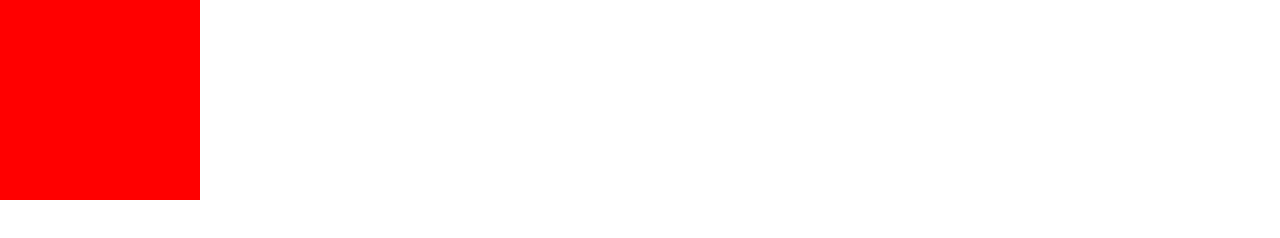
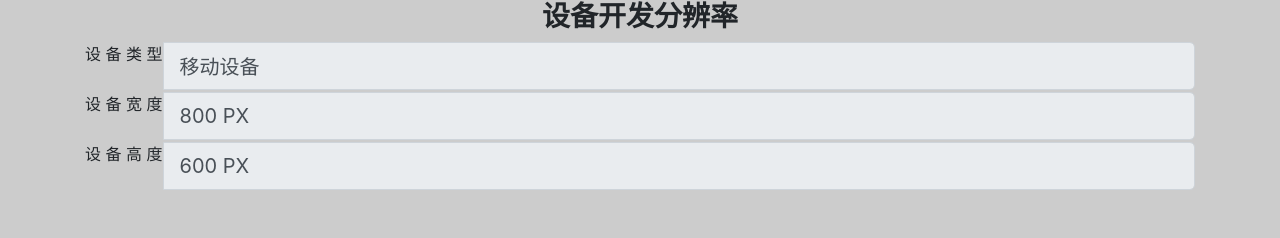
Before and after one commit to lifancn/lifancn.github.com, a plain HTML site: page index.html in a window 1280 px wide. Drawn offline with nearby package versions, Linux system fonts and the light colour scheme.

Commit message:
screen width and height
screen width and height

```diff
--- a/index.html
+++ b/index.html
@@ -1,25 +1,48 @@
 <!DOCTYPE html>
 <html lang="en">
 <head>
-	<meta http-equiv="Content-Type" content="text/html; charset=utf-8">
-	<meta name="viewport" content="width=device-width,initial-scale=1.0,maximum-scale=1.0,user-scalable=0" />
-	<meta name="apple-mobile-web-app-capable" content="yes" />
-	<meta names="apple-mobile-web-app-status-bar-style" content="black-translucent" />
-	<title>屏幕分辨率测试</title>
-	 <style>
-	 *{padding: 0;margin: 0}
-	 div{width: 200px;height:200px;background: red}
-	</style>
-	<script>
-	alert(1);
-	var width = /*document.documentElement.clientWidth*/window.screen.width;
-	var height =/* document.documentElement.clientHeight*/ window.screen.height;
-	alert('width:'+width);
-	alert('height'+height);
-	</script>
+    <meta charset="UTF-8">
+    <meta name="viewport" content="width=device-width,initial-scale=1,minimum-scale=1,maximum-scale=1,user-scalable=no" />
+    <link rel="stylesheet" href="stylesheets/bootstrap.min.css"/>
+    <title>屏幕分辨率</title>
+    <style>
+        body{
+           background: #cccccc;
+        }
+        header h3{
+            text-align: center;
+            font-weight: bold;
+        }
+        .input-group{
+            margin-bottom: 2px;
+        }
+    </style>
+    <script>
+        window.onload=function(){
+            document.querySelector('.devW input').value=window.screen.width + ' PX';
+            document.querySelector('.devH input').value=window.screen.height + ' PX';
+        }
+    </script>
 </head>
-
 <body>
-	<div></div>
+ <div class="container">
+     <header class="page-header">
+        <h3>设备开发分辨率</h3>
+     </header>
+     <section>
+         <div class="input-group input-group-lg">
+             <span class="input-group-addon">设&nbsp;备&nbsp;类&nbsp;型</span>
+             <input type="text" class="form-control" value="移动设备" readonly>
+         </div>
+         <div class="input-group devW input-group-lg">
+             <span class="input-group-addon">设&nbsp;备&nbsp;宽&nbsp;度</span>
+             <input type="text" class="form-control" readonly>
+         </div>
+         <div class="input-group devH input-group-lg">
+             <span class="input-group-addon devH">设&nbsp;备&nbsp;高&nbsp;度</span>
+             <input type="text" class="form-control" readonly>
+         </div>
+     </section>
+ </div>
 </body>
 </html>
```
